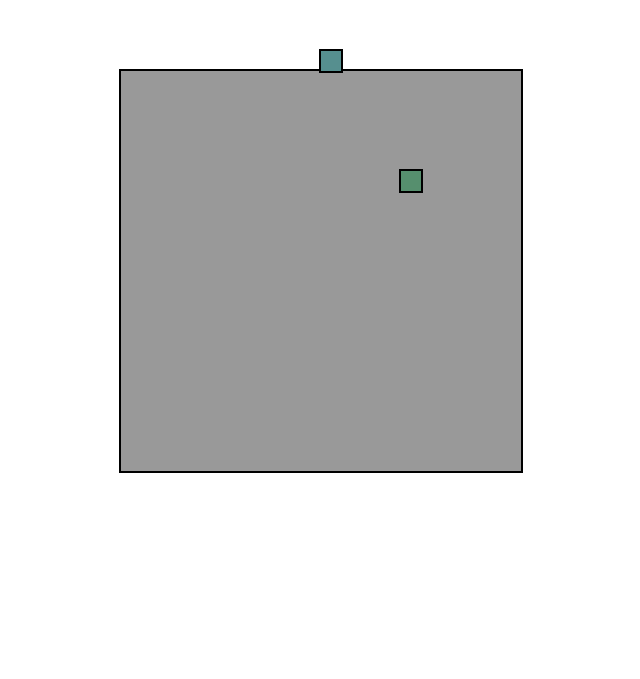
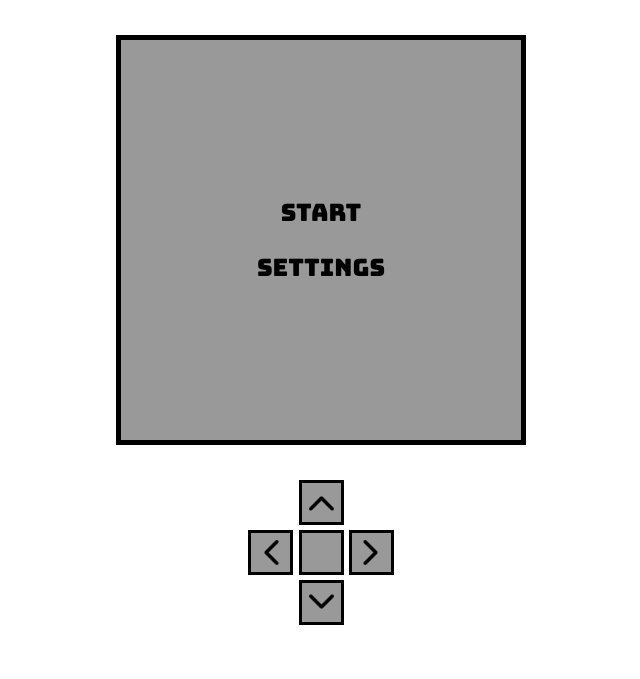
Before and after one commit to adrian-sierra/Snake-Game, a plain HTML site: page src/index.html in a window 1280 px wide. Shown: the part 137-816 px from the top of the page, without its empty margins (319-959 px from the left). Drawn offline with Linux system fonts and the light colour scheme.

Commit message:
added start game functionality + arrow pad

```diff
--- a/src/index.html
+++ b/src/index.html
@@ -3,11 +3,44 @@
   <head>
     <meta charset="UTF-8" />
     <meta name="viewport" content="width=device-width, initial-scale=1.0" />
+    <link rel="preconnect" href="https://fonts.googleapis.com" />
+    <link rel="preconnect" href="https://fonts.gstatic.com" crossorigin />
+    <link
+      href="https://fonts.googleapis.com/css2?family=Bungee&display=swap"
+      rel="stylesheet"
+    />
     <link rel="stylesheet" href="./scripts/css/main.css" />
     <script src="./js/Game.js" type="module" defer></script>
     <title>Snake</title>
   </head>
   <body>
-    <div id="gameBoard"></div>
+    <div id="title" class="game-title">SNAKE</div>
+    <div id="gameBoard">
+      <div class="menu">
+        <p class="menu__option" id="start-button"><span>START</span></p>
+        <p class="menu__option" id="settigns-buttons">SETTINGS</p>
+      </div>
+    </div>
+    <div class="controls">
+      <div class="top-row button-row">
+        <button class="controls__button" id="button-up">
+          <img src="./images/arrow.png" alt="" class="arrow" />
+        </button>
+      </div>
+      <div class="middle-row button-row">
+        <button class="controls__button" id="button-left">
+          <img src="./images/arrow.png" alt="" class="arrow" />
+        </button>
+        <button class="controls__button"></button>
+        <button class="controls__button" id="button-right">
+          <img src="./images/arrow.png" alt="" class="arrow" />
+        </button>
+      </div>
+      <div class="bottom-row button-row">
+        <button class="controls__button" id="button-down">
+          <img src="./images/arrow.png" alt="" class="arrow" />
+        </button>
+      </div>
+    </div>
   </body>
 </html>
--- a/src/js/Game.js
+++ b/src/js/Game.js
@@ -2,15 +2,21 @@
 import Food from "./Food.js";
 import Snake from "./Snake.js";
 import { isSnakeFoodIntersecting } from "./functions.js";
+
+const gameMenu = document.querySelector(".menu");
+const startButton = document.getElementById("start-button");
 
 let gameBoard = document.getElementById("gameBoard");
 let cellSize = Math.sqrt(gameBoard.offsetWidth);
 let gameSpeed = 200;
 let growingRate = 5;
 
+function initSnake(cellSize, gameBoard) {
   let snake = new Snake(cellSize);
   snake.draw(gameBoard);
-
+  return snake;
+}
+function initFood(cellSize, gameBoard, snake) {
   let food = new Food(cellSize);
   // initial check to ensure we are not drawing food object in
   // same position as snake object
@@ -21,11 +27,17 @@ while (isSnakeFoodIntersecting(snake, food)) {
     };
   }
   food.draw(gameBoard);
+  return food;
+}
 
 // setInterval serves as the game loop for this app
+function start() {
+  const snake = initSnake(cellSize, gameBoard);
+  const food = initFood(cellSize, gameBoard, snake);
   setInterval(() => {
     // check that snake object is still within bounds of the gameBoard
     // and it is not intersecting itself
+    // console.log(snake.isNotIntersectingSelf());
     if (snake.isWithinBounds() && snake.isNotIntersectingSelf()) {
       snake.draw(gameBoard);
     } else {
@@ -70,3 +82,10 @@ setInterval(() => {
       }
     };
   }, gameSpeed);
+}
+
+startButton.addEventListener("click", () => {
+  gameMenu.classList.add("hide");
+  start();
+});
+// start();
--- a/src/js/Snake.js
+++ b/src/js/Snake.js
@@ -1,4 +1,4 @@
-import transformIntoPixels from "./functions.js";
+import transformIntoPixels, { randomDirection } from "./functions.js";
 
 class Snake {
   constructor(size) {
@@ -11,7 +11,7 @@ class Snake {
     this.length = 1;
     this.snakeParts = [{}];
     this.snakeHash = {};
-    this.direction = "up";
+    this.direction = randomDirection();
   }
   fillSnakeParts() {
     let snakeList = document.querySelectorAll("#snake");
@@ -99,6 +99,8 @@ class Snake {
     );
   }
   isNotIntersectingSelf() {
+    // TODO - make much faster
+
     // simple implementation where we return whether the head position
     // of the snake is already in the dict
     let snakeHead = this.snakeParts[0];
--- a/src/js/functions.js
+++ b/src/js/functions.js
@@ -14,3 +14,16 @@ export function isSnakeFoodIntersecting(snake, food) {
 //   //   console.log("object two: " + objTwo.x + " " + objTwo.y);
 //   return objOne.x === objTwo.x && objOne.y === objTwo.y;
 // }
+
+export function randomDirection() {
+  switch (Math.floor(Math.random() * (5 - 1) + 1)) {
+    case 4:
+      return "up";
+    case 3:
+      return "right";
+    case 2:
+      return "down";
+    case 1:
+      return "left";
+  }
+}
--- /dev/null
+++ b/src/scripts/sass/_attributes.scss
@@ -0,0 +1,3 @@
+.hide {
+  display: none;
+}
--- /dev/null
+++ b/src/scripts/sass/_controls.scss
@@ -0,0 +1,62 @@
+.controls {
+  //   border: 2px solid black;
+  display: grid;
+  //   place-content: center;
+  margin-top: 2.5rem;
+  place-items: center;
+  gap: $controlGap;
+  .middle-row {
+    display: grid;
+    grid-auto-flow: column;
+    gap: $controlGap;
+  }
+
+  &__button {
+    // padding: 0.5rem;
+    height: $controlSize;
+    width: $controlSize;
+    // background-color: white;
+    background-color: hsl(0, 0%, 60%);
+    border: 0;
+    // box-shadow: 0 0 0 3.5px black;
+    border: 3.5px solid black;
+    // background-image: url("../../images/arrow.png");
+    background-position: center;
+    background-repeat: no-repeat;
+    background-size: cover;
+    text-align: center;
+
+    .arrow {
+      height: 25px;
+      width: 25px;
+    }
+  }
+  #button-up:hover,
+  #button-right:hover,
+  #button-down:hover,
+  #button-left:hover {
+    cursor: pointer;
+    // box-shadow: 0px 0px 15px 2px rgba(96, 96, 96, 0.5);
+  }
+  #button-down:hover {
+    transform: scale(1.0315);
+  }
+  #button-up {
+    transform: rotate(180deg);
+    &:hover {
+      transform: rotate(180deg) scale(1.0315);
+    }
+  }
+  #button-right {
+    transform: rotate(270deg);
+    &:hover {
+      transform: rotate(270deg) scale(1.0315);
+    }
+  }
+  #button-left {
+    transform: rotate(90deg);
+    &:hover {
+      transform: rotate(90deg) scale(1.0315);
+    }
+  }
+}
--- a/src/scripts/sass/_gameBoard.scss
+++ b/src/scripts/sass/_gameBoard.scss
@@ -1,7 +1,12 @@
 #gameBoard {
   background-color: hsl(0, 0%, 60%);
+  // background-image: url("../../images/background-light.jpg");
+  background-position: center;
+  background-size: cover;
   width: $boardDimension;
   height: $boardDimension;
-  box-shadow: 0 0 0 2px black;
+  box-shadow: 0 0 0 5px black;
   position: relative;
+  display: grid;
+  place-content: center;
 }
--- /dev/null
+++ b/src/scripts/sass/_menu.scss
@@ -0,0 +1,13 @@
+.menu {
+  text-align: center;
+  font-size: 1.5rem;
+
+  &__option {
+    cursor: pointer;
+    position: relative;
+
+    &:hover {
+      transform: scale(1.15);
+    }
+  }
+}
--- /dev/null
+++ b/src/scripts/sass/_title.scss
@@ -0,0 +1,6 @@
+.game-title {
+  text-align: center;
+  font-size: 2.5rem;
+  margin-top: 7.5vh;
+  margin-bottom: 3.5rem;
+}
--- a/src/scripts/sass/_variables.scss
+++ b/src/scripts/sass/_variables.scss
@@ -1,2 +1,6 @@
 // must be square number (i.e., 100, 400, 900, 16000
 $boardDimension: 400px;
+$fontFamily: "Bungee", sans-serif;
+
+$controlGap: 0.325rem;
+$controlSize: 45px;
--- a/src/scripts/sass/main.scss
+++ b/src/scripts/sass/main.scss
@@ -1,10 +1,15 @@
+@import "./attributes";
 @import "./variables";
 @import "./gameBoard";
 @import "./food";
 @import "./snake";
+@import "./title";
+@import "./controls";
+@import "./menu";
 
 body {
-  min-height: 100vh;
+  font-family: $fontFamily;
+  // min-height: 100vh;
   display: grid;
   place-content: center;
   overflow-y: hidden;
```
Also changed, not shown: src/images/arrow.png (added), src/js/Board.js (added), src/scripts/css/main.css, 2 other files. Lines whose indentation alone changed are shown as unchanged.
